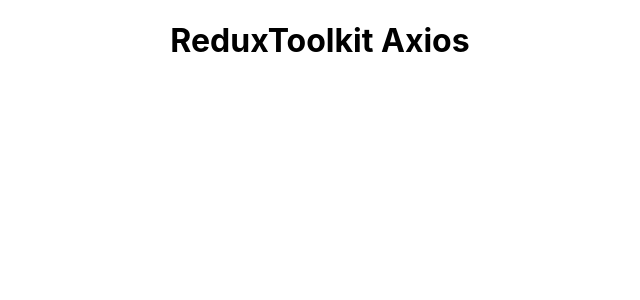
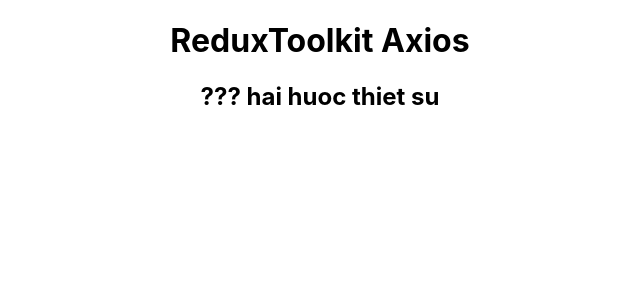
Before and after one commit to ngohongthong1832004/ReduxToolkit-Axios, a React (Create React App) app: page / in a window 1280 px wide. Shown: the top 300 px of the page, without its empty margins (320-960 px from the left). Built offline with nearby package versions, Linux system fonts and the light colour scheme.

Commit message:
test 2 preview

```diff
--- a/src/App.js
+++ b/src/App.js
@@ -4,6 +4,7 @@
   return (
     <div className="App">
       <h1>ReduxToolkit Axios</h1>
+      <h2>??? hai huoc thiet su</h2>
     </div>
   );
 }
```
